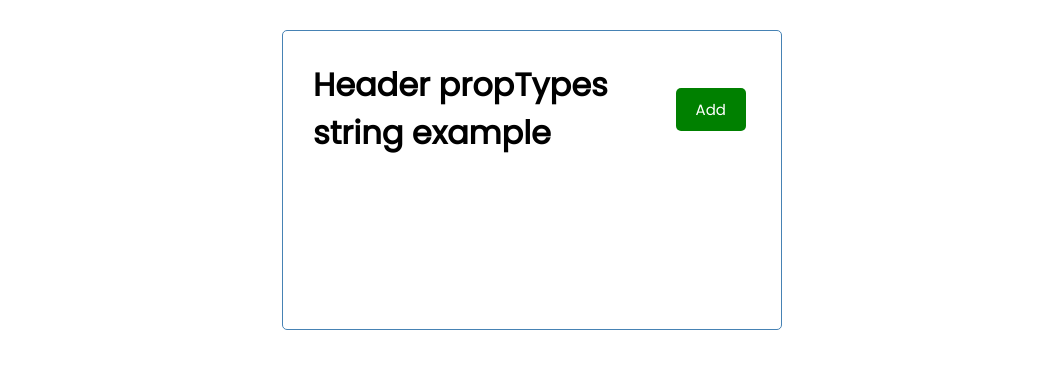
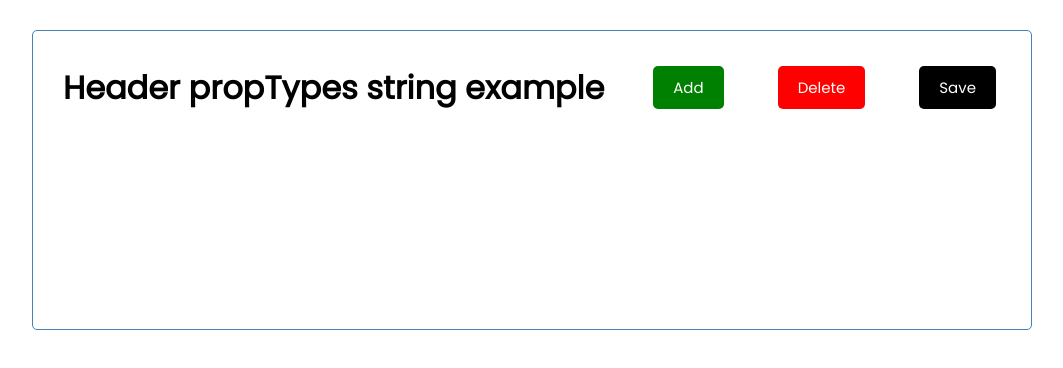
Before and after one commit to Infilong/ReactTraining, a React (Create React App) app: page / in a window 1280 px wide. Shown: the top 368 px of the page, without its empty margins (108-1171 px from the left). Built offline with nearby package versions, Linux system fonts and the light colour scheme.

Commit message:
Button example

```diff
--- a/src/components/Header.js
+++ b/src/components/Header.js
@@ -6,6 +6,8 @@ const Header = ({ title }) => {
     <header className="header">
       <h1>{title}</h1>
       <Button color="green" text="Add"/>
+      <Button color="red" text="Delete"/>
+      <Button color="black" text="Save"/>
     </header>
   );
 };
--- a/src/index.css
+++ b/src/index.css
@@ -11,7 +11,7 @@ body {
 }
 
 .container {
-  max-width: 500px;
+  max-width: 1000px;
   margin: 30px auto;
   overflow: auto;
   min-height: 300px;
```
